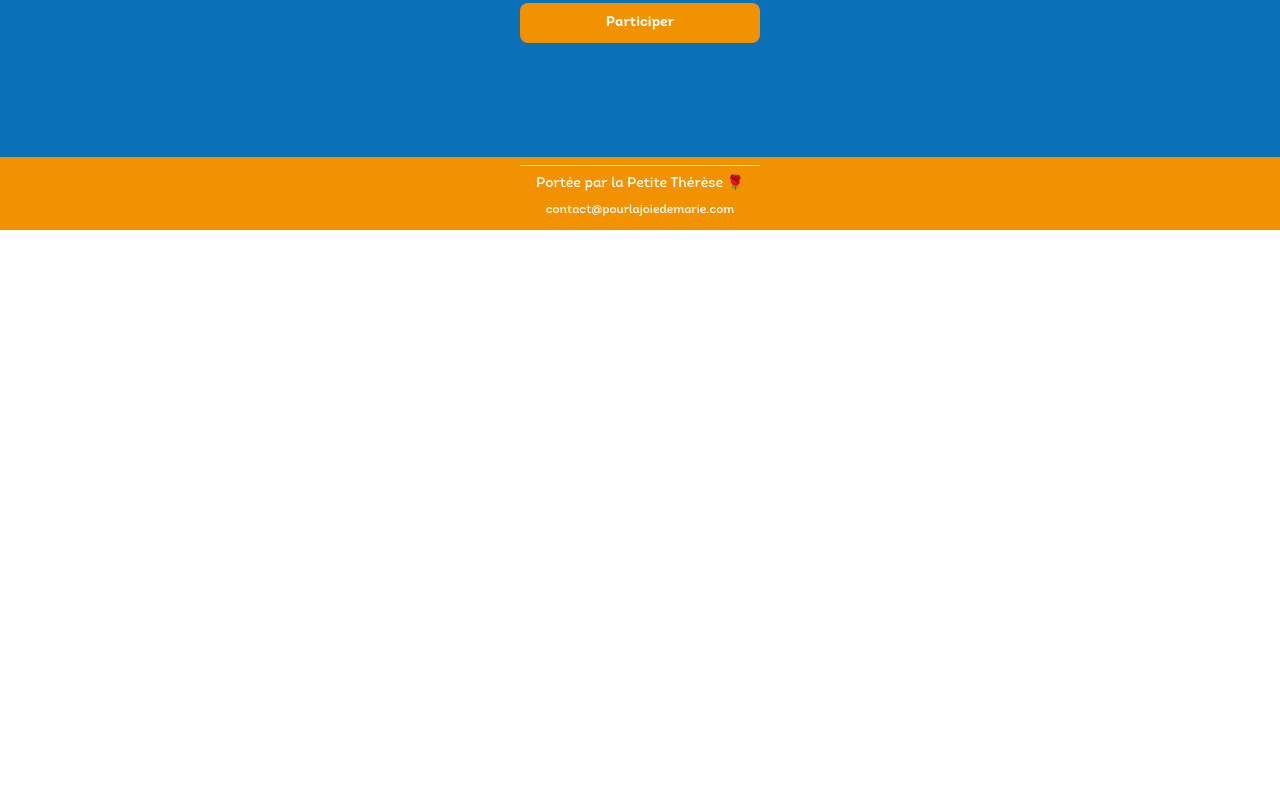
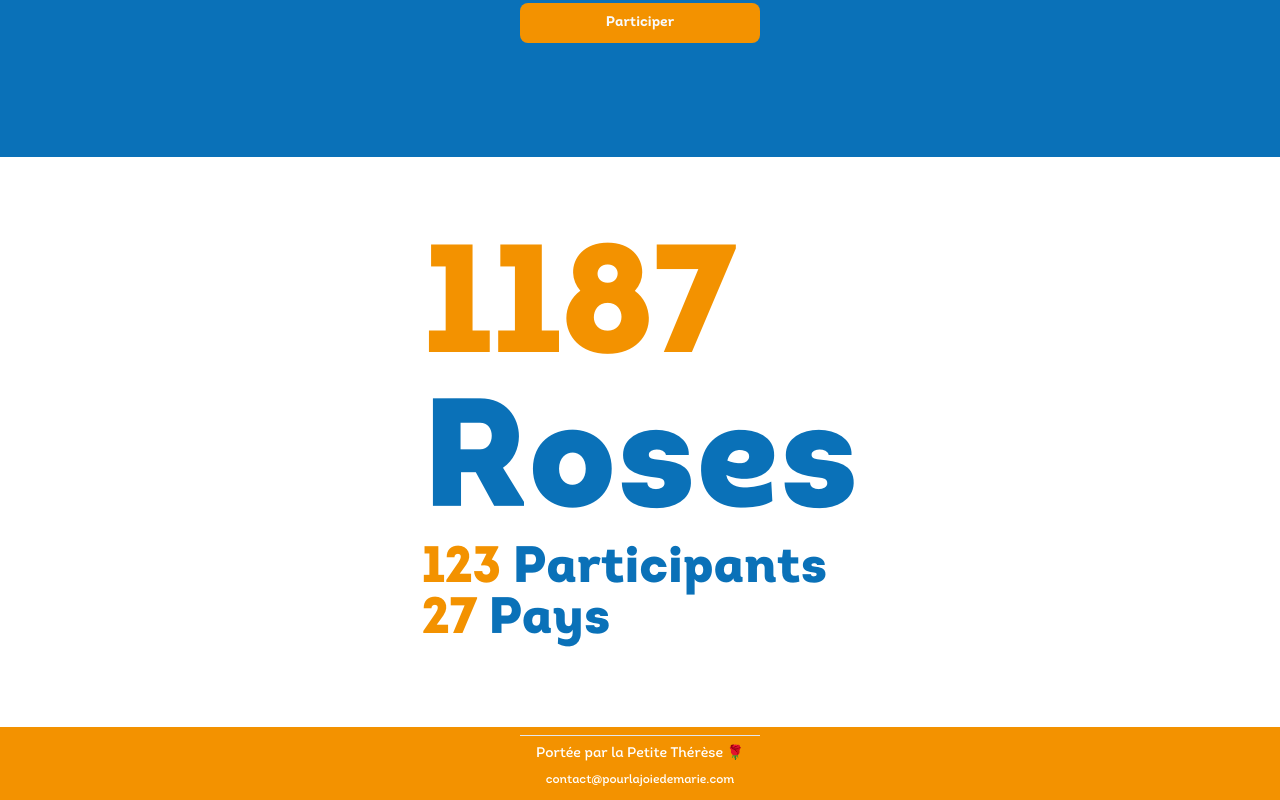
Before and after one commit to jauresmanouan/PJM, a React (Vite) app: page / in a window 1280 px wide. Shown: the part 747-1547 px from the top of the page. Before the commit the page ends 977 px from the top, so only its background shows below. Built offline with nearby package versions, Linux system fonts and the light colour scheme; no server answers; the database is empty.

Commit message:
✨ Add Bilan component and integrate it into App; update HeaderBilan and Accueil styles

```diff
--- a/src/App.tsx
+++ b/src/App.tsx
@@ -4,6 +4,7 @@ import Accueil from "./components/Accueil";
 import Context from "./context/Context";
 import Footer from "./components/Footer";
 import HeaderBilan from "./components/HeaderBilan";
+import Bilan from "./components/Bilan";
 
 function App() {
   const [isClicked, setIsClicked] = useState(false);
@@ -36,8 +37,9 @@ function App() {
         {isClosedForm && (
           <div className="w-screen flex flex-col justify-between h-screen">
             <HeaderBilan />
-            <div className="bg-bleu">
+            <div>
               <Accueil />
+              <Bilan/>
             </div>
 
             <Footer />
--- a/src/components/Accueil.tsx
+++ b/src/components/Accueil.tsx
@@ -3,7 +3,7 @@ import Action from "./action/Action";
 
 export default function Accueil() {
   return (
-    <div className="flex flex-col justify-center items-center h-screen">
+    <div className="flex flex-col justify-center items-center h-screen bg-bleu">
       <StatsAndDate />
       <Action number={1000} action="Roses" />
     </div>
--- /dev/null
+++ b/src/components/Bilan.tsx
@@ -0,0 +1,34 @@
+import { AnimatedNumber } from "./ui/skiper-ui/AnimatedNumber";
+
+export default function Bilan() {
+  return (
+    <div className="font-intro text-black font-black leading-none flex flex-col justify-center items-center ">
+      <div className="flex flex-col justify-center h-full p-20 text-black">
+        <div className="flex flex-col">
+          <AnimatedNumber
+            value={1187}
+            textColor="text-jaune"
+            textSize="text-[12vw]"
+          />
+          <p className="text-bleu text-[12vw]"> Roses</p>
+        </div>
+        <div className="flex">
+          <AnimatedNumber
+            value={123}
+            textColor="text-jaune"
+            textSize="text-[4vw]"
+          />
+          <p className="text-bleu text-[4vw]">&nbsp;Participants</p>
+        </div>
+        <div className="flex">
+          <AnimatedNumber
+            value={27}
+            textColor="text-jaune"
+            textSize="text-[4vw]"
+          />
+          <p className="text-bleu text-[4vw]">&nbsp;Pays</p>
+        </div>
+      </div>
+    </div>
+  );
+}
--- a/src/components/HeaderBilan.tsx
+++ b/src/components/HeaderBilan.tsx
@@ -1,6 +1,6 @@
 export default function HeaderBilan() {
   return (
-    <div className="flex flex-col justify-center items-center text-center mb-4 mt-4 px-4">
+    <div className="h-screen flex flex-col justify-center items-center text-center mb-4 mt-4 px-4">
       <h1 className="font-intro text-xl md:text-4xl font-black text-bleu">
         Bilan 2024 en desssous
       </h1>
--- /dev/null
+++ b/src/components/ui/skiper-ui/AnimatedNumber.tsx
@@ -0,0 +1,45 @@
+"use client";
+
+import { motion, useSpring } from "framer-motion";
+import { useState } from "react";
+
+export const AnimatedNumber = ({
+  value,
+  textSize,
+  textColor,
+}: {
+  value: number;
+  textSize: string;
+  textColor: string;
+}) => {
+  const finalCount = value;
+  const [displaySubs, setDisplaySubs] = useState(0);
+
+  // Animating sub count from 0 to subscriberCount prop
+  const springSubCount = useSpring(0, {
+    bounce: 0,
+    duration: 1000,
+  });
+
+  springSubCount.on("change", (value) => {
+    setDisplaySubs(Math.round(value));
+  });
+
+  const animate = () => {
+    springSubCount.set(finalCount);
+  };
+
+  return (
+    <div className="">
+      <motion.div
+        onViewportEnter={animate}
+        onViewportLeave={() => {
+          springSubCount.set(0);
+        }}
+        className={`font-intro ${textSize} ${textColor} tracking-tight`}
+      >
+        {displaySubs}
+      </motion.div>
+    </div>
+  );
+};
```
